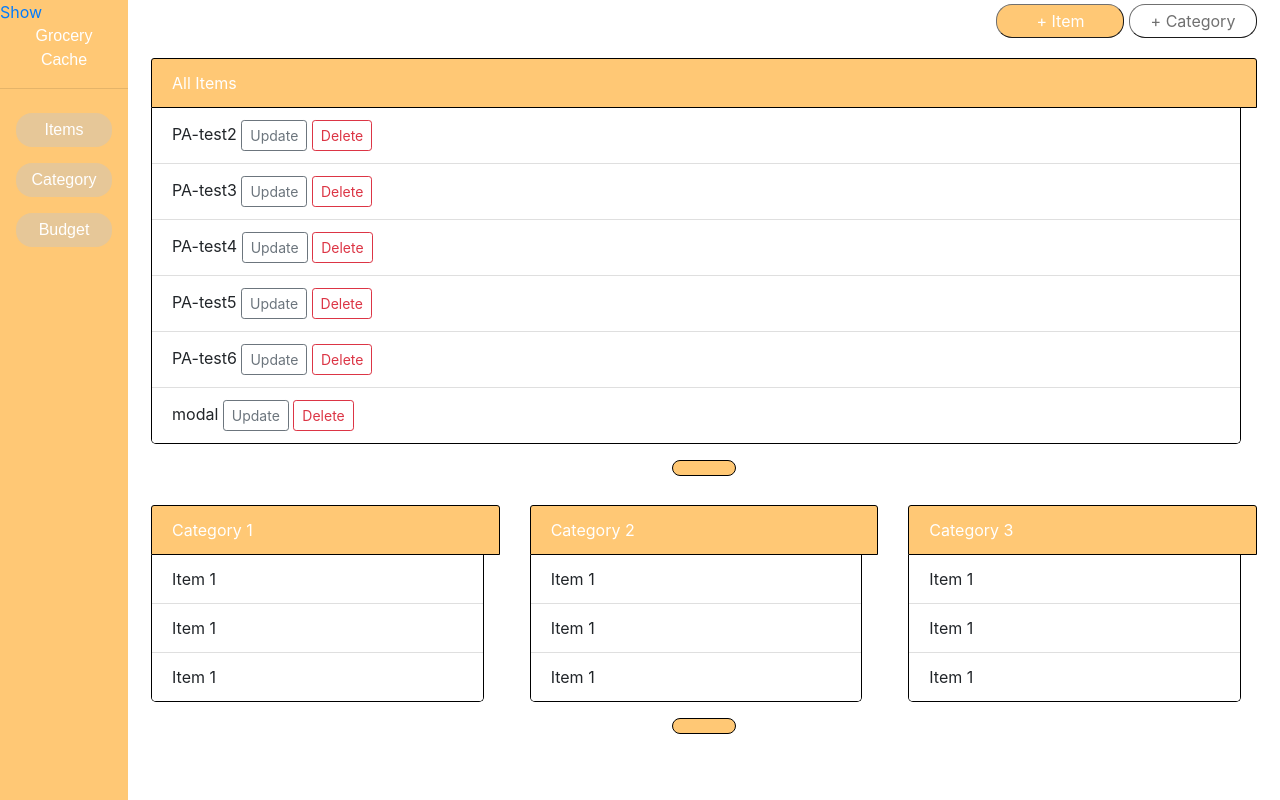
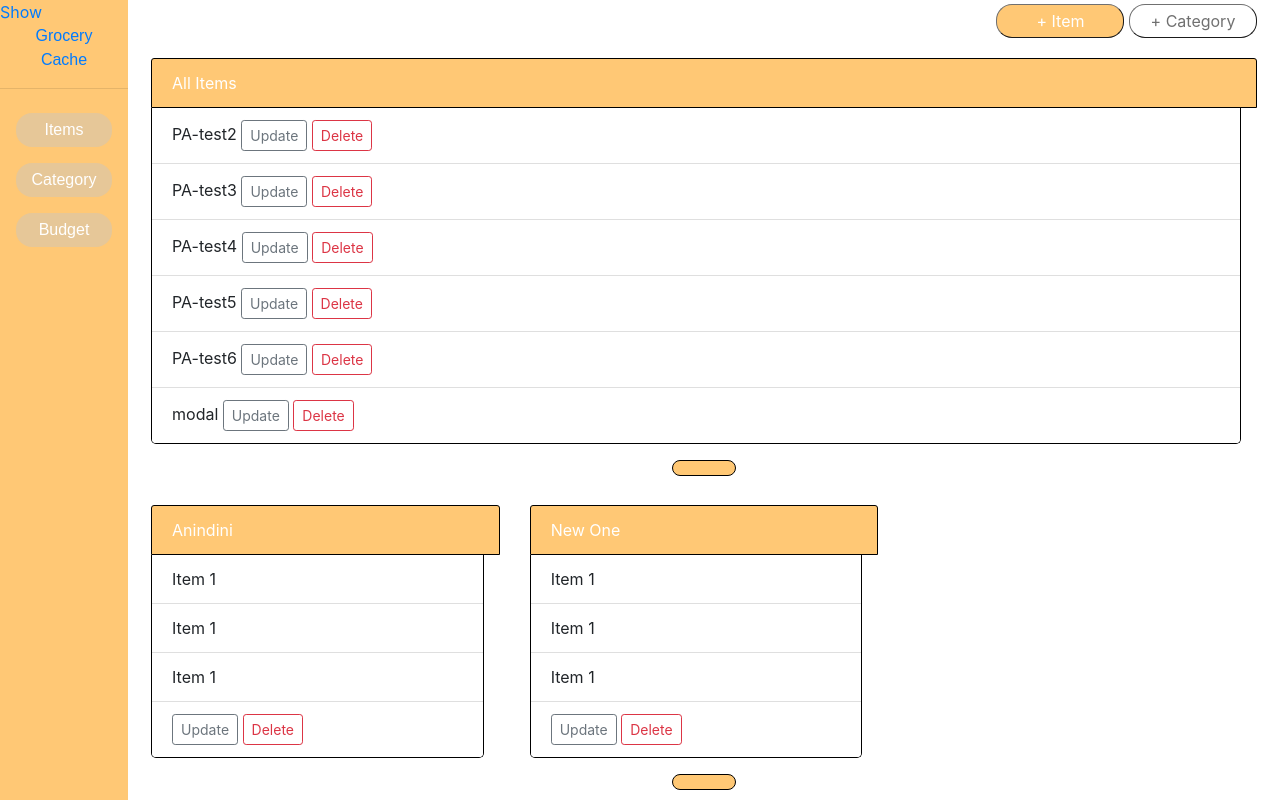
Before and after one commit to jessieAnhNguyen/Grocery-Cache, a Flask app: page / in a window 1280 px wide. Run offline with Flask 2, Linux system fonts and the light colour scheme; data comes from the database, SQL or seed files in the repository; both versions use the stored data as it was after the commit; some libraries are stand-ins or nearby versions.

Commit message:
Created new python file for items, separated the items and landing page view, created mini components and added them accordingly, routing is a small issue right now but most things should be working

```diff
--- a/application/__init__.py
+++ b/application/__init__.py
@@ -25,6 +25,7 @@ db = SQLAlchemy(app)
 app.config["SECRET_KEY"] = "Where do we go from here"
 from application import views
 from application import categoryViews
+from application import itemsViews
 
 @app.errorhandler(404)
 def page_not_found(e):
--- a/application/templates/Components/addButtons.html
+++ b/application/templates/Components/addButtons/addItemsAndCategory.html
@@ -21,7 +21,7 @@
                     <span aria-hidden="true">&times;</span>
                 </button>
             </div>
-            <form method="POST" action="/">
+            <form method="POST" action="/category">
 
                 <div class="modal-body">
                     {{form.csrf_token}}
--- /dev/null
+++ b/application/templates/Components/listingComponents/listCategories.html
@@ -0,0 +1,30 @@
+<section class='categoryList'>
+    <div class="row">
+        {%for categories in categoryList%}
+        <div class="col-sm-3 col-lg-4">
+
+            <div class="card">
+                <div class="card-header">
+                    {{categories.category_name}}
+                </div>
+                <ul class="list-group list-group-flush">
+                    <li class="list-group-item">Item 1</li>
+                    <li class="list-group-item">Item 1</li>
+                    <li class="list-group-item">Item 1</li>
+                    <li class="list-group-item">
+                        <a href="/category/update/{{categories.category_ID}}"
+                            class="btn btn-outline-secondary btn-sm">Update</a>
+                        <a href="/category/delete/{{categories.category_ID}}"
+                            class="btn btn-outline-danger btn-sm">Delete</a>
+                    </li>
+                </ul>
+            </div>
+
+
+
+        </div>
+        {%endfor%}
+
+
+    </div>
+</section>
--- /dev/null
+++ b/application/templates/Components/listingComponents/listItems.html
@@ -0,0 +1,16 @@
+<section class='itemLists'>
+    <div class="card">
+        <div class="card-header">
+            All Items
+        </div>
+        <ul class="list-group list-group-flush">
+            {%for items in itemList%}
+            <li class="list-group-item">{{items.item_name}}
+                <a href="/items/update/{{items.item_ID}}" class="btn btn-outline-secondary btn-sm">Update</a>
+                <a href="/items/delete/{{items.item_ID}}" class="btn btn-outline-danger btn-sm">Delete</a>
+            </li>
+            {%endfor%}
+        </ul>
+    </div>
+
+</section>
--- a/application/templates/base.html
+++ b/application/templates/base.html
@@ -33,11 +33,11 @@
 
             <a href="#" id="menu-toggler"> Show </a>
             <ul class="sidebarNav">
-                Grocery <br />Cache
+                <a href="/">Grocery <br />Cache</a>
                 <hr />
                 <nav class="nav flex-column">
-                    <a class="nav-link" href="#"><button class="navButtons">Items</button></a>
-                    <a class="nav-link" href="#"><button class="navButtons">Category</button></a>
+                    <a class="nav-link" href="/items"><button class="navButtons">Items</button></a>
+                    <a class="nav-link" href="/category"><button class="navButtons">Category</button></a>
                     <a class="nav-link" href="#"><button class="navButtons">Budget</button></a>
                 </nav>
             </ul>
@@ -47,17 +47,10 @@
         <div id="page-content-wrapper">
             <section class="all-items">
                 <!-- The following is the main page -->
-
-                {% include "./Components/addButtons.html" %}
+                {%block respective_add_buttons%}
+                {%endblock%}
 
                 <!-- Button trigger modal -->
-
-                {% block modal %}
-                {% endblock %}
-
-
-
-
                 {% block content %}
                 <!-- List of items based on priority -->
                 {% block list_of_items %}
--- a/application/templates/index.html
+++ b/application/templates/index.html
@@ -3,72 +3,20 @@
 
 {% block title %}Grocery list{% endblock %}
 
+{%block respective_add_buttons%}
+{% include "./Components/addButtons/addItemsAndCategory.html" %}
+{%endblock%}
 
 
 {%block list_of_items%}
-<section class='itemLists'>
-    <div class="card">
-        <div class="card-header">
-            All Items
-        </div>
-        <ul class="list-group list-group-flush">
-            {%for items in itemList%}
-            <li class="list-group-item">{{items.item_name}}
-                <a href="/update/{{items.item_ID}}" class="btn btn-outline-secondary btn-sm">Update</a>
-                <a href="/delete/{{items.item_ID}}" class="btn btn-outline-danger btn-sm">Delete</a>
-            </li>
-            {%endfor%}
-        </ul>
-    </div>
-
-
-    <a href="" class='anchor-see-more'><button type="button" class="see-more-btn"></button></a>
-
-</section>
+{% include "./Components/listingComponents/listitems.html" %}
+<a href="" class='anchor-see-more'><button type="button" class="see-more-btn"></button></a>
 {% endblock %}
 
 {% block categoryList %}
-<section class='categoryList'>
-    <div class="row">
-        <div class="col-sm-3 col-lg-4">
-            <div class="card">
-                <div class="card-header">
-                    Category 1
-                </div>
-                <ul class="list-group list-group-flush">
-                    <li class="list-group-item">Item 1</li>
-                    <li class="list-group-item">Item 1</li>
-                    <li class="list-group-item">Item 1</li>
-                </ul>
-            </div>
-        </div>
-        <div class="col-sm-3 col-lg-4">
-            <div class="card">
-                <div class="card-header">
-                    Category 2
-                </div>
-                <ul class="list-group list-group-flush">
-                    <li class="list-group-item">Item 1</li>
-                    <li class="list-group-item">Item 1</li>
-                    <li class="list-group-item">Item 1</li>
-                </ul>
-            </div>
-        </div>
-        <div class="col-sm-3 col-lg-4">
-            <div class="card">
-                <div class="card-header">
-                    Category 3
-                </div>
-                <ul class="list-group list-group-flush">
-                    <li class="list-group-item">Item 1</li>
-                    <li class="list-group-item">Item 1</li>
-                    <li class="list-group-item">Item 1</li>
-                </ul>
-            </div>
-        </div>
-    </div>
-    <a href="" class='anchor-see-more'><button type="button" class="see-more-btn"></button></a>
-</section>
+{% include "./Components/listingComponents/listCategories.html" %}
+
+<a href="" class='anchor-see-more'><button type="button" class="see-more-btn"></button></a>
 {% endblock %}
 
 {% block page_content %}
--- a/application/templates/update.html
+++ b/application/templates/update.html
@@ -4,7 +4,7 @@
 {% block title %} Update Main List{% endblock %}
 {%block content%}
 <div class="container">
-    <form method="POST" action="/update/{{item_to_update.item_ID}}">
+    <form method="POST" action="/items/update/{{item_to_update.item_ID}}">
         {{form.csrf_token}}
         <p>
             {{form.item_name.label}}<br />
--- a/application/views.py
+++ b/application/views.py
@@ -1,7 +1,7 @@
 from application import app, db
 from .forms import IndividualItemForm, IndividualCategoryForm
 from flask import Flask, render_template, request, redirect, url_for, flash
-from .database import Main_List
+from .database import Main_List, Category
 
 # Add and update an item to app.Main_List
 
@@ -10,76 +10,7 @@ from .database import Main_List
 def index():
     mainForm = IndividualItemForm()
     categoryForm = IndividualCategoryForm()
-    if request.method == "POST":
-        if mainForm.is_submitted() and mainForm.validate():
-            item_name = request.form["item_name"]
-            category = request.form["category"]
-            budget = request.form["budget"]
-            urgency_level = request.form["urgency_level"]
-            notes = request.form["notes"]
 
-            new_item = Main_List(
-                item_name=item_name,
-                category=category,
-                budget=budget,
-                urgency_level=urgency_level,
-                notes=notes,
-            )
-
-            # Push to Database
-            try:
-                db.session.add(new_item)
-                db.session.commit()
-                return redirect(url_for("index"))
-            except:
-                return "Error"
-        else:
-            itemList = Main_List.query
-            return render_template("index.html", form=mainForm, cform=categoryForm, itemList=itemList)
-
-    else:
-        itemList = Main_List.query
-        return render_template("index.html", form=mainForm, cform=categoryForm, itemList=itemList)
-
-
-# Update an item in app.Main_List
-
-@app.route("/update/<int:id>", methods=["GET", "POST"])
-def update(id):
-    # get the item from the database
-    item_to_update = Main_List.query.get_or_404(id)
-    mainForm = IndividualItemForm()
-    if request.method == "POST":
-        if mainForm.is_submitted() and mainForm.validate():
-            # get the updated values
-            item_to_update.item_name = request.form["item_name"]
-            item_to_update.category = request.form["category"]
-            item_to_update.budget = request.form["budget"]
-            item_to_update.urgency_level = request.form["urgency_level"]
-            item_to_update.notes = request.form["notes"]
-            try:
-                # update to the database
-                db.session.commit()
-                return redirect(url_for("index"))
-            except:
-                return "There was a problem updating the grocery item"
-        else:
-            return render_template("update.html", form=mainForm, item_to_update=item_to_update)
-
-    else:
-        return render_template("update.html", form=mainForm, item_to_update=item_to_update)
-
-# TODO: message flash displayed to delete an item in app.Main_List
-
-
-@app.route("/delete/<int:id>", methods=["GET"])
-def delete(id):
-    item_to_delete = Main_List.query.get_or_404(id)
-    try:
-        db.session.delete(item_to_delete)
-        db.session.commit()
-        flash("You successfully deleted the grocery item", "success")
-        return redirect(url_for("index"))
-    except:
-        flash("There was an error deleting the grocery item", "error")
-        return "There was a problem updating the grocery item"
+    itemList = Main_List.query
+    categoryList = Category.query
+    return render_template("index.html", form=mainForm, cform=categoryForm, itemList=itemList, categoryList=categoryList)
```
Also changed, not shown: application/categoryViews.py (+9 -4 lines), application/itemsViews.py (added, +87 -0 lines), application/templates/Components/addButtons/addCategories.html (added, +50 -0 lines), application/templates/Components/addButtons/addItems.html (added, +77 -0 lines), application/templates/category.html (+6 -37 lines), application/templates/items.html (added, +21 -0 lines), grocerycache.db.
